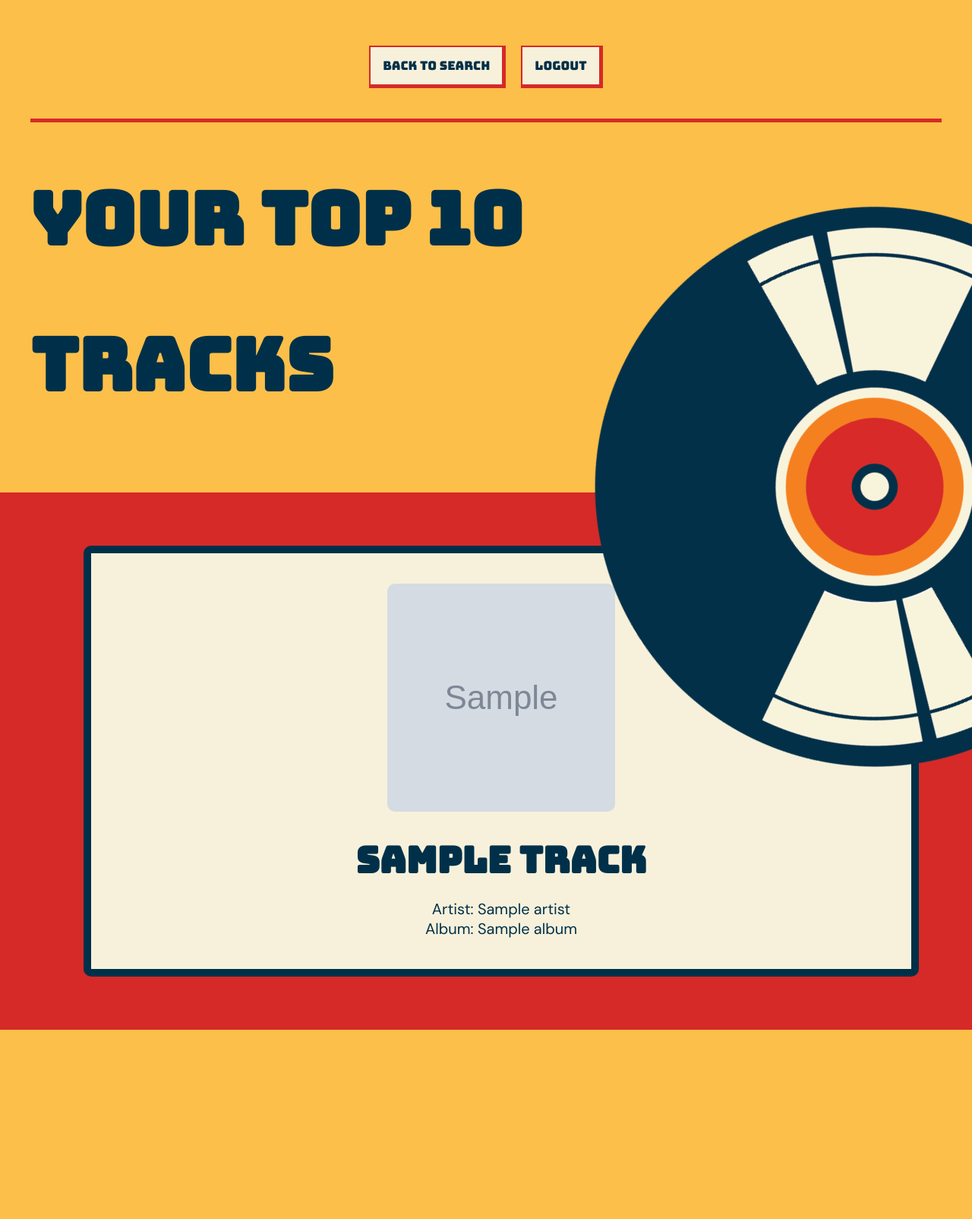
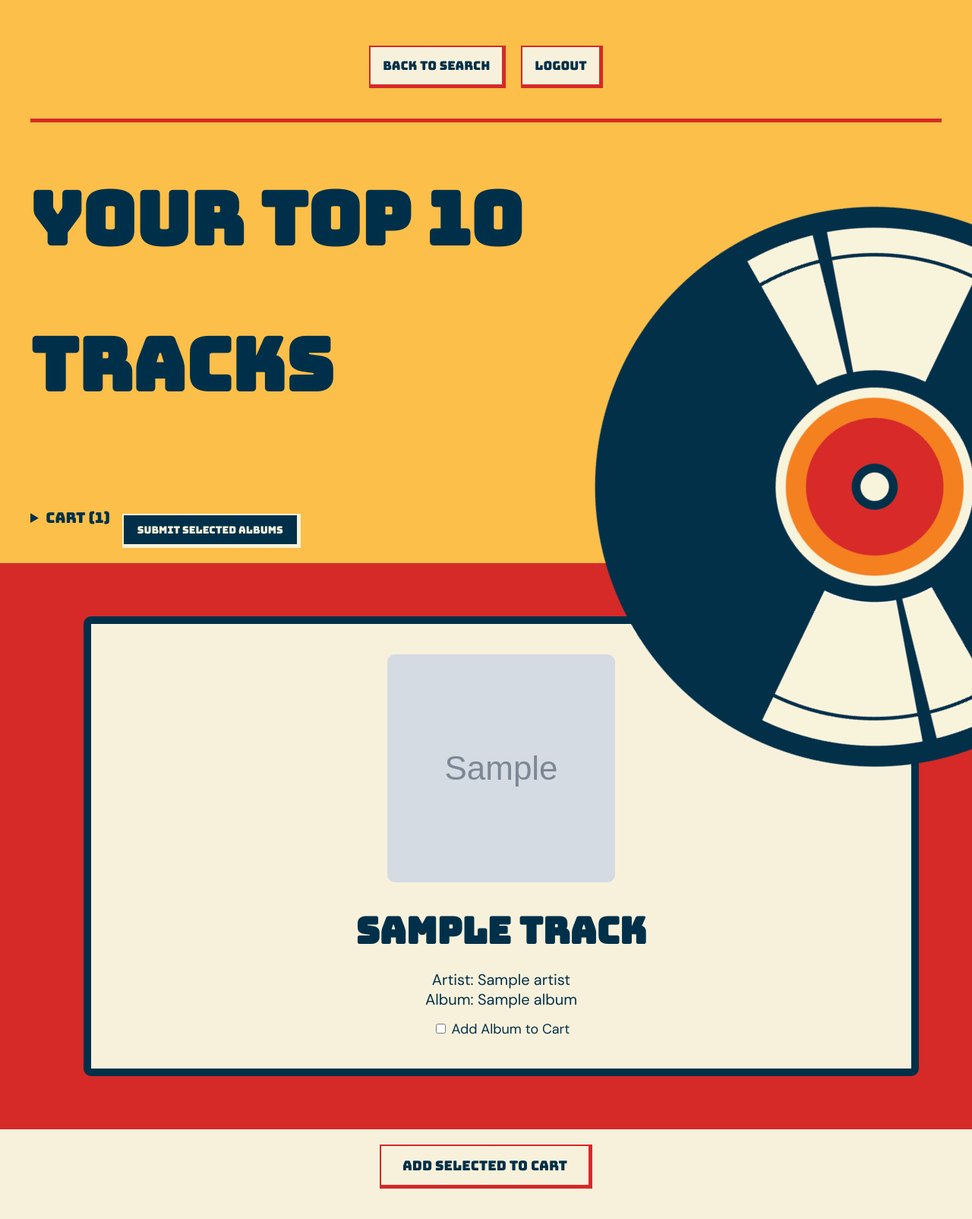
Before and after one commit to cbravo20/cst205_final_project, a Flask app: template templates/top_tracks.html in a window 1280 px wide; the page is wider, and only the part inside the window is pictured. Shown: that part at 76% size. Before the commit the page ends 1355 px from the top of that part, so only its background shows below. Run offline with Flask 3, Linux system fonts and the light colour scheme; the template is opened without the code that fills it: most values are stand-ins (such as "Sample title", 1, 10 or a date in 2020); grey boxes marked "Sample" are stand-in pictures.

Commit message:
select top tracks

```diff
--- a/effects.py
+++ b/effects.py
@@ -1,7 +1,8 @@
+import math
 import os
 from PIL import Image
 
-# Functions adapted from hw3/functions.py
+# Functions from hw3 functions.py
 
 def apply_grayscale(full_path):
     im = Image.open(full_path).convert("RGB")
@@ -47,3 +48,61 @@ EFFECTS = {
     "sepia": apply_sepia,
     "negative": apply_negative,
 }
+
+#needed to remove the effects suffix from the image name otherwise we would edit the edited image over and over
+#and not the original image
+def original_img_path(img_path):
+    base, _ = os.path.splitext(img_path)
+    changed = True
+    while changed:
+        changed = False
+        for suffix in ["_grayscale", "_sepia", "_negative"]:
+            if base.endswith(suffix):
+                base = base[:-len(suffix)]
+                changed = True
+    for ext in [".jpg", ".jpeg", ".png"]:
+        candidate = base + ext
+        if os.path.exists(os.path.join("static", candidate)):
+            return candidate
+    return img_path
+
+THUMB_SIZE = 300
+COLS = 3
+PADDING = 10
+
+
+def make_album_collage(image_paths, output_path, cols=None):
+    # nothing to do if no images were passed in
+    if not image_paths:
+        return None
+
+    # figure out the grid size — max 3 columns, rows fill in as needed
+    cols = cols if cols is not None else min(len(image_paths), COLS)
+    rows = math.ceil(len(image_paths) / cols)
+
+    # canvas needs to fit all thumbnails plus a little padding around each one
+    canvas_w = cols * THUMB_SIZE + (cols + 1) * PADDING
+    canvas_h = rows * THUMB_SIZE + (rows + 1) * PADDING
+
+    # dark background so the album covers pop
+    canvas = Image.new('RGB', (canvas_w, canvas_h), (20, 20, 20))
+
+    for i, path in enumerate(image_paths):
+        # resize every cover to the same size
+        src = Image.open(path).convert('RGB').resize((THUMB_SIZE, THUMB_SIZE))
+        col = i % cols
+        row = i // cols
+
+        start_x = PADDING + col * (THUMB_SIZE + PADDING)
+        start_y = PADDING + row * (THUMB_SIZE + PADDING)
+
+        # pixel copy from lab 8
+        for source_x in range(src.width):
+            target_x = start_x + source_x
+            for source_y in range(src.height):
+                target_y = start_y + source_y
+                p = src.getpixel((source_x, source_y))
+                canvas.putpixel((target_x, target_y), p)
+
+    canvas.save(output_path)
+    return output_path
--- a/main.py
+++ b/main.py
@@ -7,7 +7,7 @@ import requests
 from PIL import Image
 import io
 from spotipy.cache_handler import FlaskSessionCacheHandler
-from effects import EFFECTS
+from effects import EFFECTS, make_album_collage, original_img_path
 
 load_dotenv()
 
@@ -95,7 +95,13 @@ def top_tracks():
 
     sp = spotipy.Spotify(auth=token_info["access_token"])
     tracks = sp.current_user_top_tracks(limit=10, time_range="short_term")
-    return render_template("top_tracks.html", tracks=tracks["items"])
+
+    album_cart = session.get("album_cart", {})
+    cart_items = list(album_cart.values())
+    cart_ids = set(album_cart.keys())
+
+    return render_template("top_tracks.html", tracks=tracks["items"],
+                           cart_items=cart_items, cart_ids=cart_ids)
 
 
 @app.route("/select-albums", methods=["POST"])
@@ -159,14 +165,47 @@ def add_to_cart():
         }
 
     session["album_cart"] = cart
+    redirect_to = request.form.get("redirect_to", "index")
+    if redirect_to == "top_tracks":
+        return redirect(url_for("top_tracks"))
     query = request.form.get("query", "").strip()
     return redirect(url_for("index", query=query))
 
 
-
 @app.route('/final-poster')
 def final():
-   return render_template('final_poster.html')
+    collage_path = session.get("collage_path")
+    return render_template('final_poster.html', collage_path=collage_path)
+
+
+@app.route('/generate-collage')
+def generate_collage():
+    # grab all image paths from the cart, skipping any that didn't save properly
+    cart = session.get("album_cart", {})
+    image_paths = [
+        os.path.join("static", item["img_path"])
+        for item in cart.values()
+        if item.get("img_path")
+    ]
+
+    if not image_paths:
+        flash("No images to generate a collage.")
+        return redirect(url_for("selected_albums"))
+
+    # make sure the output folder exists before saving
+    save_dir = os.path.join("static", "final_poster")
+    os.makedirs(save_dir, exist_ok=True)
+    output_path = os.path.join(save_dir, "collage.jpg")
+
+    # build the collage and store the path in session so final-poster can show it
+    if len(image_paths) == 6:
+        make_album_collage(image_paths, output_path, cols=2)
+    elif len(image_paths) == 9:
+        make_album_collage(image_paths, output_path, cols=3)
+    else:
+        make_album_collage(image_paths, output_path)
+    session["collage_path"] = "final_poster/collage.jpg"
+    return redirect(url_for("final"))
 
 
 @app.route("/remove-from-cart", methods=["POST"])
@@ -184,6 +223,9 @@ def remove_from_cart():
                 os.remove(full_path)
 
     session["album_cart"] = cart
+    redirect_to = request.form.get("redirect_to", "index")
+    if redirect_to == "top_tracks":
+        return redirect(url_for("top_tracks"))
     query = request.form.get("query", "").strip()
     return redirect(url_for("index", query=query))
 
@@ -197,9 +239,12 @@ def apply_effect():
     effect = request.form.get("effect")
     album_id = request.form.get("album_id")
 
+    # always apply to the original so effects dont combine
+    img_path = original_img_path(img_path)
     full_path = os.path.join("static", img_path)
 
     try:
+        # run the effect and save the result path back into the cart
         new_full_path = EFFECTS[effect](full_path)
         new_relative = os.path.relpath(new_full_path, "static")
         album_cart = session.get("album_cart", {})
--- a/static/css/top_tracks.css
+++ b/static/css/top_tracks.css
@@ -141,3 +141,75 @@ ol {
   font-family: "DM Sans", sans-serif;
   font-size: 20px;
 }
+
+.cart-section {
+  background-color: #fcbf49;
+  padding: 20px 40px;
+  display: flex;
+  gap: 16px;
+  align-items: flex-start;
+  flex-wrap: wrap;
+}
+
+.cart-summary {
+  font-family: "Bungee", sans-serif;
+  font-size: 1.2rem;
+  color: #003049;
+  cursor: pointer;
+}
+
+.cart-empty {
+  font-family: "DM Sans", sans-serif;
+  color: #003049;
+  margin: 8px 0 0;
+}
+
+.cart-item {
+  font-family: "DM Sans", sans-serif;
+  color: #003049;
+  margin: 6px 0;
+}
+
+.cart-btn, .add-cart-btn {
+  font-family: "Bungee", sans-serif;
+  background-color: #f7f1db;
+  color: #003049;
+  border-style: solid;
+  border-width: 2px 5px 5px 2px;
+  border-color: #d52a28;
+  padding: 10px 18px;
+  cursor: pointer;
+  margin-top: 8px;
+}
+
+.cart-btn:hover, .add-cart-btn:hover {
+  background-color: #d52a28;
+  color: #f7f1db;
+  border-color: #fcbf49;
+}
+
+.submit-btn {
+  background-color: #003049;
+  color: #f7f1db;
+  border-color: #f7f1db;
+}
+
+.submit-btn:hover {
+  background-color: #d52a28;
+  border-color: #fcbf49;
+}
+
+.add-cart-btn {
+  display: block;
+  margin: 20px auto 40px;
+  font-size: 1.1rem;
+  padding: 14px 28px;
+}
+
+.cart-label {
+  font-family: "DM Sans", sans-serif;
+  font-size: 18px;
+  margin-top: 14px;
+  color: #003049;
+  cursor: pointer;
+}
--- a/templates/index.html
+++ b/templates/index.html
@@ -21,6 +21,7 @@
 </head>
 <body>
     <h1>Final Project CST205</h1>
+    <p>Pick 6 albums for a vertical 2×3 poster, or 9 albums for a 3×3 poster.</p>
     <a href="/login">Login with Spotify to see your Top Tracks</a>
 
     <form method="POST">
--- a/templates/selected_albums.html
+++ b/templates/selected_albums.html
@@ -39,5 +39,10 @@
             </div>
         {% endfor %}
     </div>
+
+    <br>
+    <form action="/generate-collage" method="get">
+        <button type="submit">Generate Poster</button>
+    </form>
 </body>
 </html>
--- a/templates/top_tracks.html
+++ b/templates/top_tracks.html
@@ -34,6 +34,31 @@
 
         <!-- <a href="/">Back to Search</a> | <a href="/logout">Logout</a> -->
 
+        <div class="cart-section">
+            <details>
+                <summary class="cart-summary">Cart ({{ cart_items|length }})</summary>
+                {% if cart_items|length == 0 %}
+                    <p class="cart-empty">Empty cart.</p>
+                {% else %}
+                    <form method="POST" action="/remove-from-cart">
+                        <input type="hidden" name="redirect_to" value="top_tracks">
+                        {% for item in cart_items %}
+                            <p class="cart-item">
+                                <input type="checkbox" name="remove_album_ids" value="{{ item.id }}">
+                                {{ item.name }}
+                            </p>
+                        {% endfor %}
+                        <button class="cart-btn" type="submit">Remove Selected</button>
+                    </form>
+                {% endif %}
+            </details>
+            <form method="POST" action="/select-albums">
+                <button class="cart-btn submit-btn" type="submit">Submit Selected Albums</button>
+            </form>
+        </div>
+
+        <form method="POST" action="/add-to-cart">
+            <input type="hidden" name="redirect_to" value="top_tracks">
         <div class="top">
             <ol>
             {% for track in tracks %}
@@ -45,10 +70,20 @@
                     <strong class="title">{{ track['name'] }}</strong>
                     <span class="text">Artist: {{ track['artists'] | map(attribute='name') | join(', ') }}</span>
                     <span class="text">Album: {{ track['album']['name'] }}</span>
+
+                    {% set img_url = track['album']['images'][0]['url'] if track['album']['images'] else '' %}
+                    <label class="cart-label">
+                        <input type="checkbox" name="selected_albums"
+                               value="{{ track['album']['id'] }}|{{ track['album']['name'] }}|{{ img_url }}"
+                               {% if track['album']['id'] in cart_ids %}checked{% endif %}>
+                        Add Album to Cart
+                    </label>
                 </li>
             {% endfor %}
             </ol>
         </div>
+            <button class="add-cart-btn" type="submit">Add Selected to Cart</button>
+        </form>
 
 
 </body>
```
Also changed, not shown: templates/final_poster.html (+8 -4 lines).
